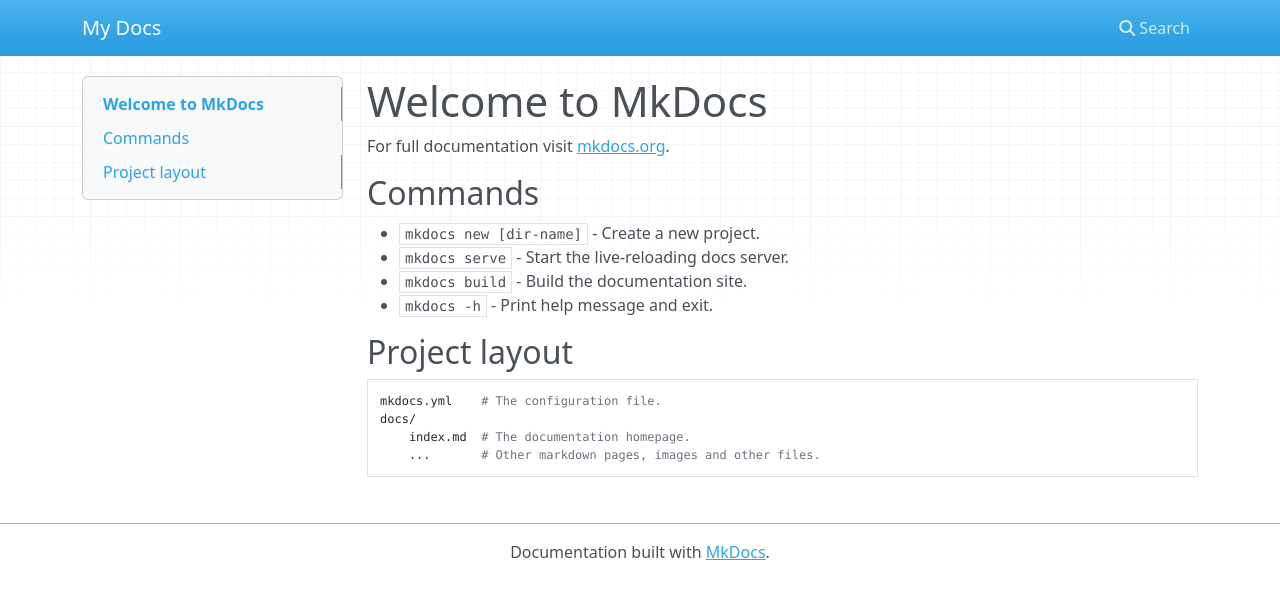
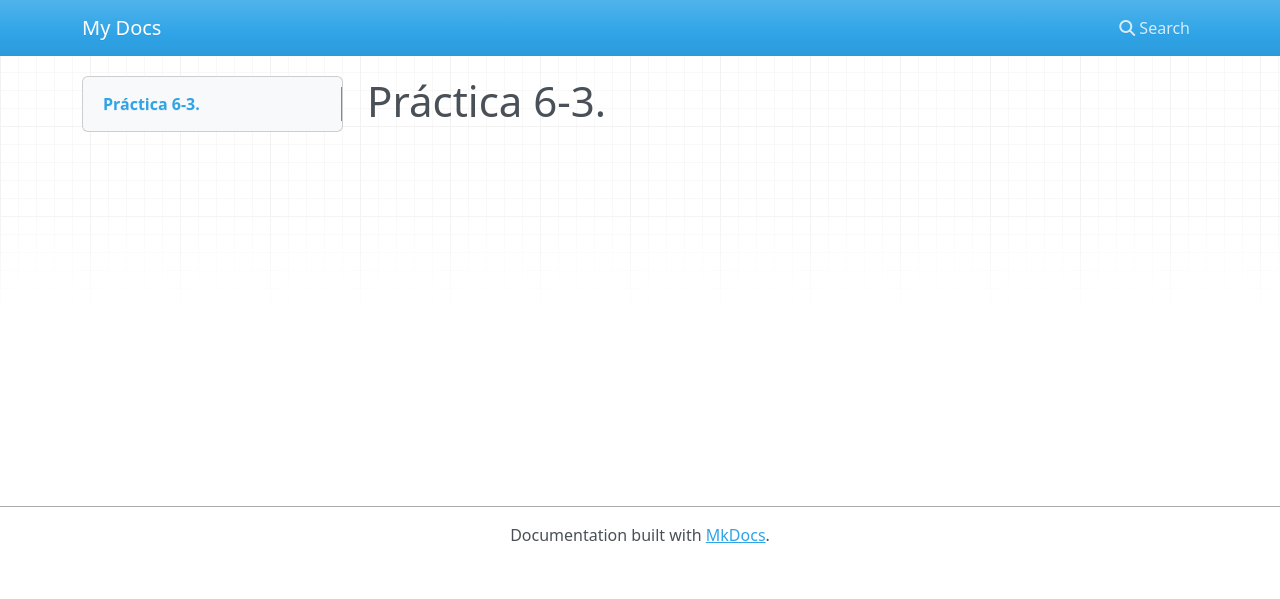
Before and after one commit to Albert0PB/PerezBernabeu_Alberto_DAW_UD6_P3, an MkDocs documentation site: the page built from docs/index.md, in a window 1280 px wide. Shown: the top 599 px of the page. Built offline with MkDocs 1.6.1, drawn with Linux system fonts in a browser that asks for light colours; nearby versions of some CDN libraries.

Commit message:
pequeña modificación

```diff
--- a/docs/index.md
+++ b/docs/index.md
@@ -1,17 +1 @@
-# Welcome to MkDocs
-
-For full documentation visit [mkdocs.org](https://www.mkdocs.org).
-
-## Commands
-
-* `mkdocs new [dir-name]` - Create a new project.
-* `mkdocs serve` - Start the live-reloading docs server.
-* `mkdocs build` - Build the documentation site.
-* `mkdocs -h` - Print help message and exit.
-
-## Project layout
-
-    mkdocs.yml    # The configuration file.
-    docs/
-        index.md  # The documentation homepage.
-        ...       # Other markdown pages, images and other files.
+# Práctica 6-3.
```
Also changed, not shown: README.md (added, +3 -0 lines).
